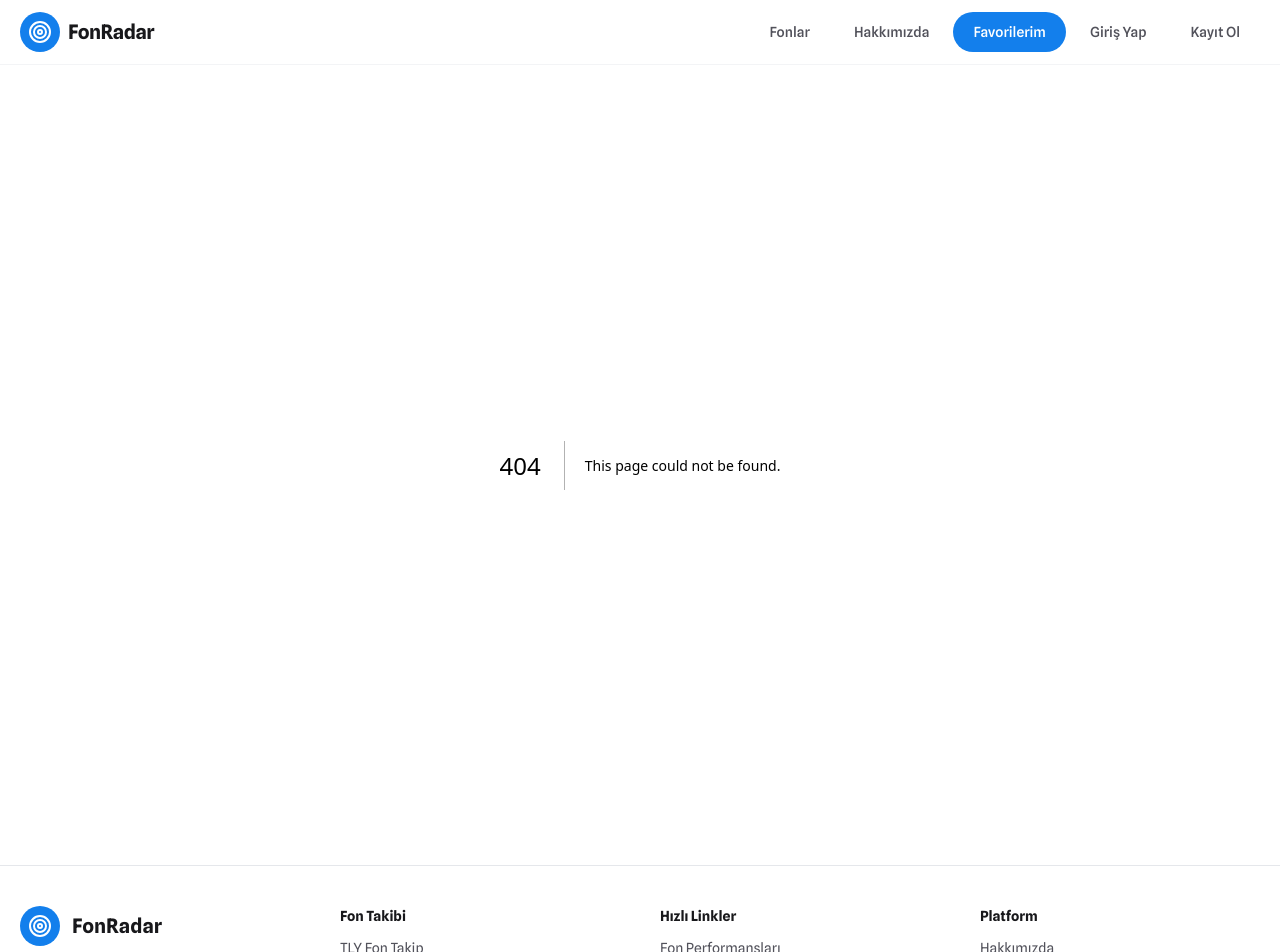
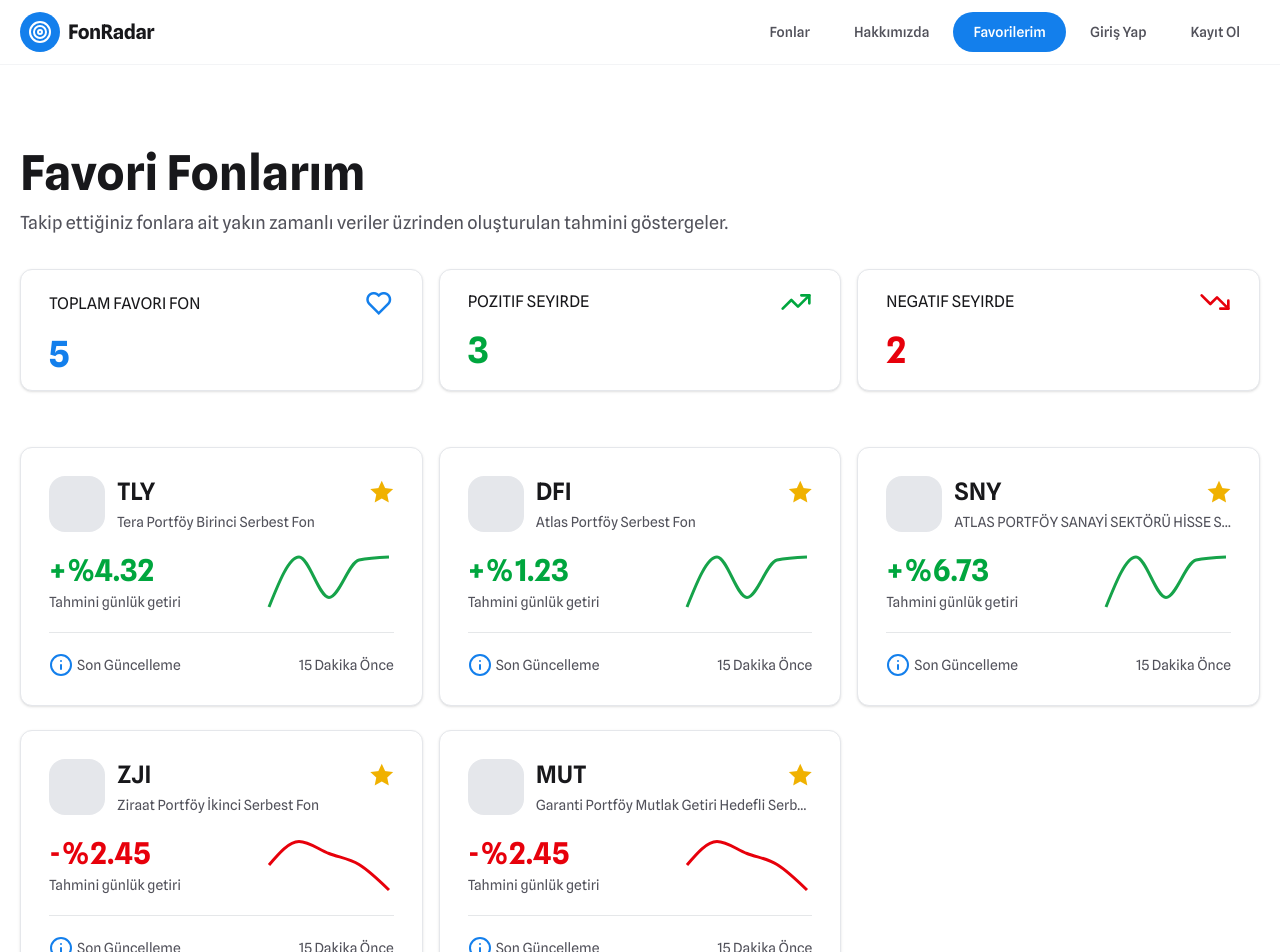
Before and after one commit to abaciarda/Fon-Radar-Web-App, a Next.js app: page /favorites in a window 1280 px wide. Before the commit this address had no page. Shown: the top 952 px of the page. Built offline with nearby package versions, Linux system fonts and the light colour scheme; a web font is replaced by a local one.

Commit message:
[WIP] Favorite Funds Page

```diff
--- a/package.json
+++ b/package.json
@@ -13,7 +13,8 @@
     "next": "16.0.8",
     "react": "19.2.1",
     "react-dom": "19.2.1",
-    "recharts": "^3.5.1"
+    "recharts": "^3.5.1",
+    "remixicon": "^4.7.0"
   },
   "devDependencies": {
     "@tailwindcss/postcss": "^4",
--- /dev/null
+++ b/src/app/favorites/page.tsx
@@ -0,0 +1,149 @@
+"use client"
+import { InfoIcon, TrendingDown, TrendingUp } from "lucide-react";
+import Link from "next/link";
+import { Line, LineChart } from "recharts";
+
+export default function FavoriteFunds() {
+    const positiveData = [
+        { v: 0 },
+        { v: 100 },
+        { v: 19 },
+        { v: 94 },
+        { v: 100 },
+    ];
+
+    const negativeData = [
+        { v: 0 },
+        { v: 94 },
+        { v: 46 },
+        { v: 2 },
+        { v: -100 },
+    ];
+
+    const examplePositiveFunds = [
+        { name: "TLY", fullName: "Tera Portföy Birinci Serbest Fon" , guess: 4.32},
+        { name: "DFI", fullName: "Atlas Portföy Serbest Fon", guess: 1.23},
+        { name: "SNY", fullName: "ATLAS PORTFÖY SANAYİ SEKTÖRÜ HİSSE SENEDİ SERBEST FON (HİSSE SENEDİ YOĞUN FON)", guess: 6.73}
+    ]
+
+    const exampleNegativeFunds = [
+        { name: "ZJI", fullName: "Ziraat Portföy İkinci Serbest Fon" , guess: 2.45},
+        { name: "MUT", fullName: "Garanti Portföy Mutlak Getiri Hedefli Serbest Fon (HSYF)", guess: 2.45},
+    ]
+
+    return (
+        <div className="flex flex-col">
+            <div className="relative w-full pt-16 pb-24 overflow-hidden">
+                <div className="max-w-7xl mx-auto p-5 flex flex-col gap-8">
+                    <div className="flex flex-col gap-3">
+                        <p className="text-4xl xl:text-5xl font-bold">Favori Fonlarım</p>
+                        <p className="text-lg text-text-muted">Takip ettiğiniz fonlara ait yakın zamanlı veriler üzrinden oluşturulan tahmini göstergeler.</p>
+                    </div>
+
+                    <div className="grid md:grid-cols-3 gap-4">
+                        <div className="bg-white border border-gray-200 rounded-xl shadow px-7 py-4 flex flex-col gap-3">
+                            <div className="flex items-center justify-between">
+                                <p className="uppercase">Toplam Favori Fon</p>
+                                <i className="ri-heart-line text-3xl text-primary"></i>
+                            </div>
+                            <p className="text-4xl font-bold text-primary">5</p>
+                        </div>
+                        <div className="bg-white border border-gray-200 rounded-xl shadow px-7 py-4 flex flex-col gap-3">
+                            <div className="flex items-center justify-between">
+                                <p className="uppercase">Pozitif Seyirde</p>
+                                <TrendingUp className="text-green-600 size-8"/>
+                            </div>
+                            <p className="text-4xl font-bold text-green-600">3</p>
+                        </div>
+                        <div className="bg-white border border-gray-200 rounded-xl shadow px-7 py-4 flex flex-col gap-3">
+                            <div className="flex items-center justify-between">
+                                <p className="uppercase">Negatif Seyirde</p>
+                                <TrendingDown className="text-red-600 size-8"/>
+                            </div>
+                            <p className="text-4xl font-bold text-red-600">2</p>
+                        </div>
+                    </div>
+
+                    <div className="grid md:grid-cols-2 lg:grid-cols-3 pt-6 gap-x-4 gap-y-6">
+                        {examplePositiveFunds.map((fund) => (
+                            <Link key={fund.name} href={`/funds/${fund.name}`} className="bg-white border border-gray-200 rounded-xl p-7 shadow flex flex-col gap-5 group hover:-translate-y-2 transition-all duration-300">
+                                <div className="flex gap-3 relative overflow-hidden">
+                                    <div className="w-14 min-w-[56px] h-14 rounded-2xl bg-gray-200" />
+                                    <div className="flex flex-col gap-1 w-full overflow-hidden">
+                                        <p className="text-2xl font-semibold group-hover:text-primary transition-colors">{fund.name}</p>
+                                        <p className="text-text-muted text-sm truncate">{fund.fullName}</p>
+                                    </div>
+                                    <div className="absolute right-0 top-0">
+                                    <i className="ri-star-fill text-2xl text-yellow-500 cursor-pointer"></i>
+                                    </div>
+                                </div>
+                                <div className="flex flex-col md:flex-row items-center justify-between">
+                                    <div className="flex flex-col gap-0.5 h-full">
+                                        <p className="text-3xl font-bold text-green-600">+%{fund.guess}</p>
+                                        <p className="text-text-muted text-sm mt-auto">Tahmini günlük getiri</p>
+                                    </div>
+                                    <LineChart width={130} height={60} data={positiveData}>
+                                        <Line
+                                            type="monotone"
+                                            dataKey="v"
+                                            stroke="#16a34a"
+                                            strokeWidth={3}
+                                            dot={false}
+                                            max={100}
+                                        />
+                                    </LineChart>
+                                </div>
+                                <hr />
+                                <div className="flex flex-col md:flex-row items-center justify-between">
+                                    <div className="flex items-center gap-1 text-sm text-text-muted">
+                                        <InfoIcon className="text-primary" />
+                                        <p>Son Güncelleme</p>
+                                    </div>
+                                    <p className="text-sm text-text-muted">15 Dakika Önce</p>
+                                </div>
+                            </Link>
+                        ))}
+                        {exampleNegativeFunds.map((fund) => (
+                            <Link key={fund.name} href={`/funds/${fund.name}`} className="bg-white border border-gray-200 rounded-xl p-7 shadow flex flex-col gap-5 group hover:-translate-y-2 transition-all duration-300">
+                                <div className="flex gap-3 relative overflow-hidden">
+                                    <div className="w-14 min-w-[56px] h-14 rounded-2xl bg-gray-200" />
+                                    <div className="flex flex-col gap-1 w-full overflow-hidden">
+                                        <p className="text-2xl font-semibold group-hover:text-primary transition-colors">{fund.name}</p>
+                                        <p className="text-text-muted text-sm truncate">{fund.fullName}</p>
+                                    </div>
+                                    <div className="absolute right-0 top-0">
+                                    <i className="ri-star-fill text-2xl text-yellow-500 cursor-pointer"></i>
+                                    </div>
+                                </div>
+                                <div className="flex flex-col md:flex-row items-center justify-between">
+                                    <div className="flex flex-col gap-0.5 h-full">
+                                        <p className="text-3xl font-bold text-red-600">-%{fund.guess}</p>
+                                        <p className="text-text-muted text-sm mt-auto">Tahmini günlük getiri</p>
+                                    </div>
+                                    <LineChart width={130} height={60} data={negativeData}>
+                                        <Line
+                                            type="monotone"
+                                            dataKey="v"
+                                            stroke="#e7000b"
+                                            strokeWidth={3}
+                                            dot={false}
+                                            max={100}
+                                        />
+                                    </LineChart>
+                                </div>
+                                <hr />
+                                <div className="flex flex-col md:flex-row items-center justify-between">
+                                    <div className="flex items-center gap-1 text-sm text-text-muted">
+                                        <InfoIcon className="text-primary" />
+                                        <p>Son Güncelleme</p>
+                                    </div>
+                                    <p className="text-sm text-text-muted">15 Dakika Önce</p>
+                                </div>
+                            </Link>
+                        ))}
+                    </div>
+                </div>
+            </div>
+        </div>
+    )
+}
--- a/src/app/globals.css
+++ b/src/app/globals.css
@@ -1,4 +1,6 @@
 @import "tailwindcss";
+@import "remixicon/fonts/remixicon.css";
+
 
 /* LIGHT MODE (default) */
 :root {
```
Also changed, not shown: 1 other file (tests, documents, lock files or other folders).
